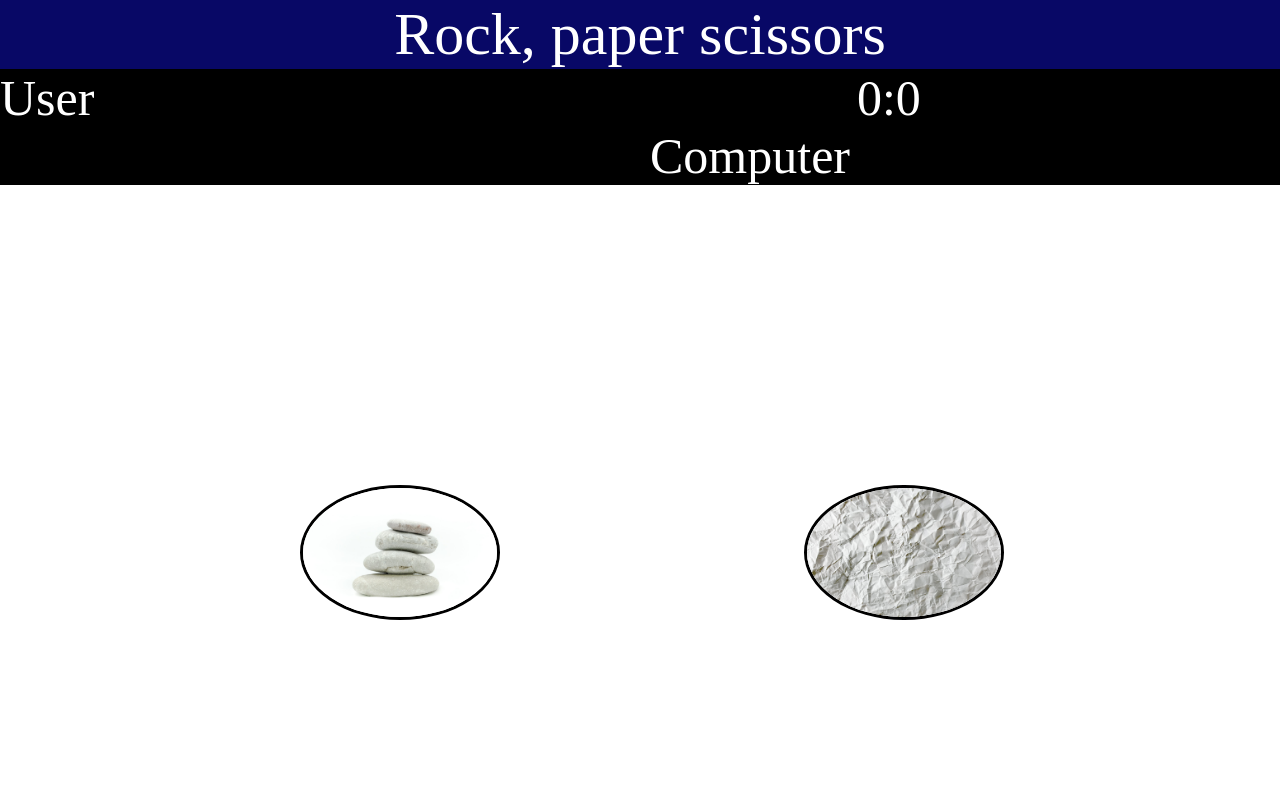
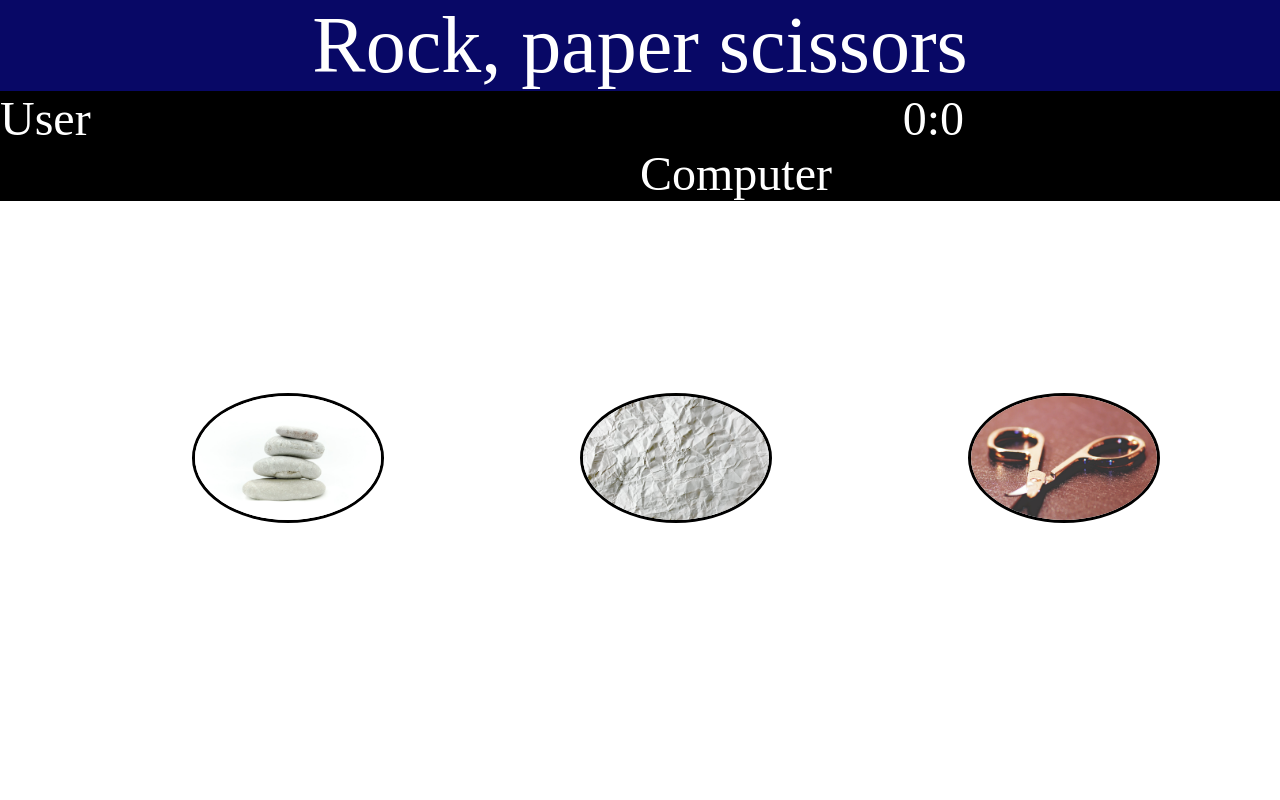
Before and after one commit to Trebilcode/rock-paper-scissors, a plain HTML site: page index.html in a window 1280 px wide. Shown: the top 800 px of the page. Drawn offline with Linux system fonts and the light colour scheme.

Commit message:
Change pixels and add percentages

```diff
--- a/styles.css
+++ b/styles.css
@@ -8,7 +8,7 @@ header {
     background: rgb(8, 8, 102);
     color: white;
     width: 100%;
-    font-size: 60px;
+    font-size: 5rem;
     text-align: center
 }
 
@@ -16,7 +16,7 @@ header {
     background: black;
     color: white;
     width: 100%;
-    font-size: 50px;
+    font-size: 3rem;
 
 
 
@@ -30,28 +30,32 @@ header {
 }
 
 .user-score {
-    margin-left: 750px;
+    margin-left: 50rem;
 }
 
 .computer {
-    margin-left: 650px;
+    margin-left: 40rem;
 }
 
 .game-message {
-    font-size: 30px;
+    font-size: 3rem;
     text-align: center;
 }
 
+.choices {
+    margin-top: 15%;
+}
+
 #rock, #paper, #scissors {
-    display: inline-block;
-    margin-top: 300px;
-    margin-left: 300px;
+    display: inline;
+
+    margin-left: 15%;
 
     outline: none;
 }
 
 img {
-    width: 200px;
+    width: 15%;
     border-radius: 50%;
     border: 3px solid black;
 
```
